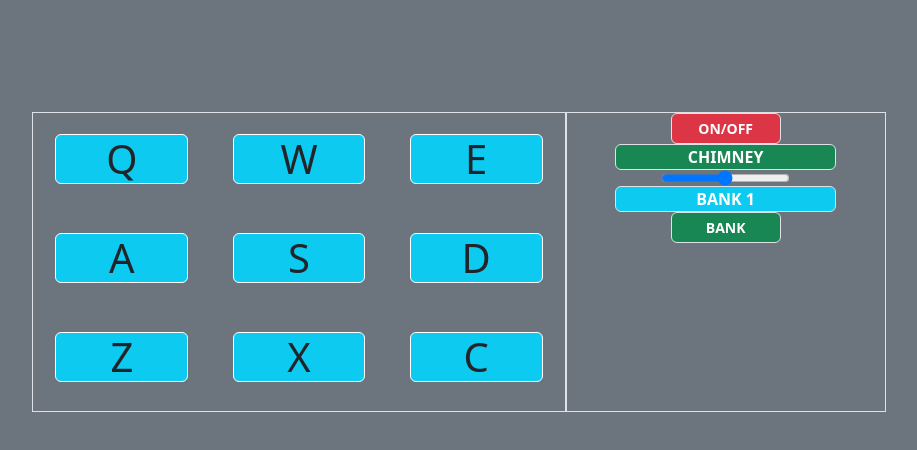
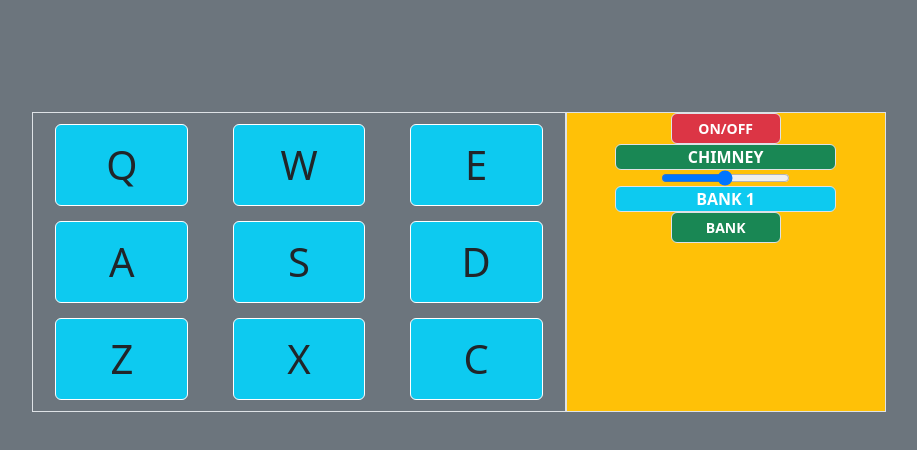
Before and after one commit to hoanggia92202/drum-machine, a React (Create React App) app: page / in a window 1280 px wide. Shown: the top 450 px of the page, without its empty margins (181-1098 px from the left). Built offline with nearby package versions, Linux system fonts and the light colour scheme.

Commit message:
add margin and padding to left-control

```diff
--- a/src/App.js
+++ b/src/App.js
@@ -3,44 +3,44 @@ import './App.css';
 const App = () => {
   return (
     <div className='App container-fluid bg-secondary' style={{ paddingTop: '7rem' }}>
-      <div className='row d-flex justify-content-center' style={{ height: '300px' }}>
+      <div className='row d-flex justify-content-center' style={{ minHeight: '300px' }}>
         <div id='left-control' className='col-md-5 d-flex flex-column justify-content-around border rounded-white'>
-          <div id='key-row' className='row d-flex justify-content-around'>
-            <div id='q' className='col-3 h1 border rounded text-center border-white bg-info'>
+          <div id='key-row' className='row pt-2 d-flex justify-content-around'>
+            <div id='q' className='col-3 h1 p-3 border rounded text-center border-white bg-info'>
               <audio id='Q'></audio>Q
             </div>
-            <div id='w' className='col-3 h1 border rounded text-center border-white bg-info'>
+            <div id='w' className='col-3 h1 p-3 border rounded text-center border-white bg-info'>
               <audio id='W'></audio>W
             </div>
-            <div id='e' className='col-3 h1 border rounded text-center border-white bg-info'>
+            <div id='e' className='col-3 h1 p-3 border rounded text-center border-white bg-info'>
               <audio id='E'></audio>E
             </div>
           </div>
           <div id='key-row' className='row d-flex justify-content-around'>
-            <div id='a' className='col-3 h1 border rounded text-center border-white bg-info'>
+            <div id='a' className='col-3 h1 p-3 border rounded text-center border-white bg-info'>
               <audio id='A'></audio>A
             </div>
-            <div id='s' className='col-3 h1 border rounded text-center border-white bg-info'>
+            <div id='s' className='col-3 h1 p-3 border rounded text-center border-white bg-info'>
               <audio id='S'></audio>S
             </div>
-            <div id='d' className='col-3 h1 border rounded text-center border-white bg-info'>
+            <div id='d' className='col-3 h1 p-3 border rounded text-center border-white bg-info'>
               <audio id='D'></audio>D
             </div>
           </div>
           <div id='key-row' className='row d-flex justify-content-around'>
-            <div id='z' className='col-3 h1 border rounded text-center border-white bg-info'>
+            <div id='z' className='col-3 h1 p-3 border rounded text-center border-white bg-info'>
               <audio id='Z'></audio>Z
             </div>
-            <div id='x' className='col-3 h1 border rounded text-center border-white bg-info'>
+            <div id='x' className='col-3 h1 p-3 border rounded text-center border-white bg-info'>
               <audio id='X'></audio>X
             </div>
-            <div id='c' className='col-3 h1 border rounded text-center border-white bg-info'>
+            <div id='c' className='col-3 h1 p-3 border rounded text-center border-white bg-info'>
               <audio id='C'></audio>C
             </div>
           </div>
         </div>
 
-        <div id='right-control' className='col-md-3 d-flex justify-content-center border rounded-white'>
+        <div id='right-control' className='col-md-3 d-flex justify-content-center border rounded-white bg-warning'>
           <div id='switch-pad' className='w-75 d-flex flex-column align-items-center'>
             <button type='button' className='w-50 btn btn-sm border rounded btn-danger' style={{ fontWeight: 'bolder' }}>
               ON/OFF
```
